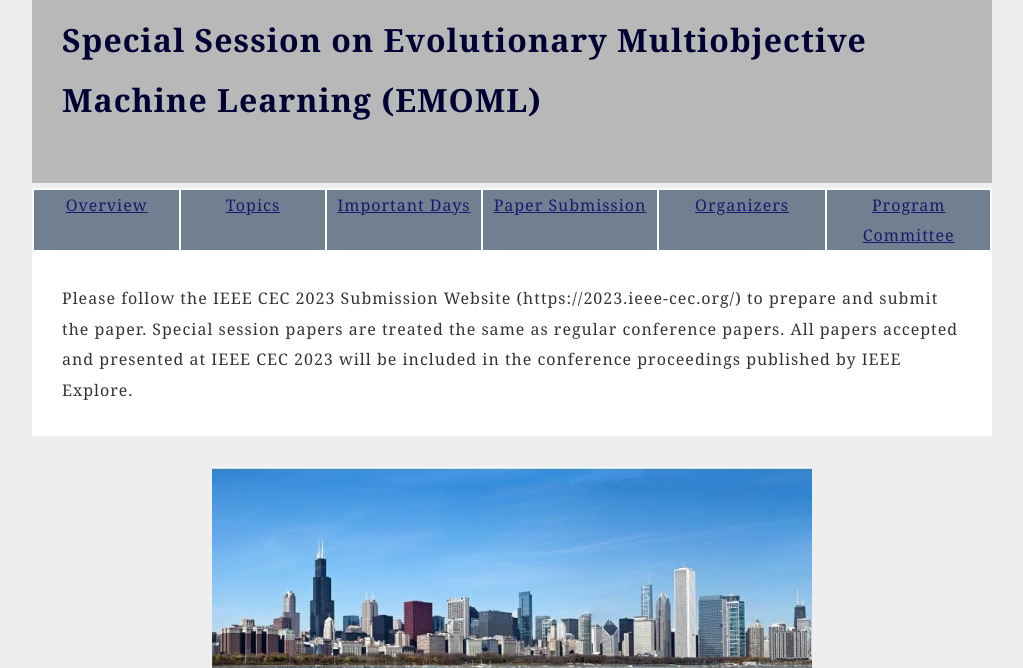
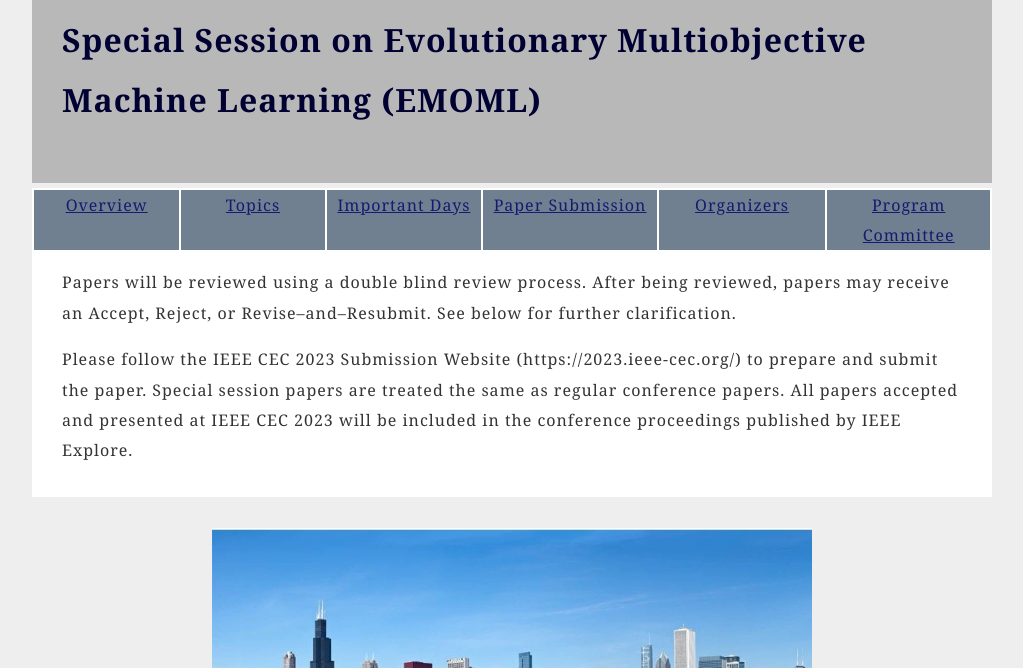
Before and after one commit to RuwangJiao/ruwangjiao.github.io, a plain HTML site: page SpecialSession/2023CEC/paper.html in a window 1280 px wide. Shown: the part 132-800 px from the top of the page, without its empty margins (136-1159 px from the left). Drawn offline with Linux system fonts and the light colour scheme.

Commit message:
Update paper.html

```diff
--- a/SpecialSession/2023CEC/paper.html
+++ b/SpecialSession/2023CEC/paper.html
@@ -41,6 +41,8 @@
                 </table>
 
 			<div class="item">
+					Papers will be reviewed using a double blind review process. After being reviewed, papers may receive an Accept, Reject, or Revise–and–Resubmit. See below for further clarification.
+
 
 					<p align="left"> Please follow the IEEE CEC 2023 Submission Website (https://2023.ieee-cec.org/) to prepare and submit the paper. Special session papers are treated the same as regular conference papers. All papers accepted and presented at IEEE CEC 2023 will be included in the conference proceedings published by IEEE Explore.</a></p>
 			  	</div>
```
